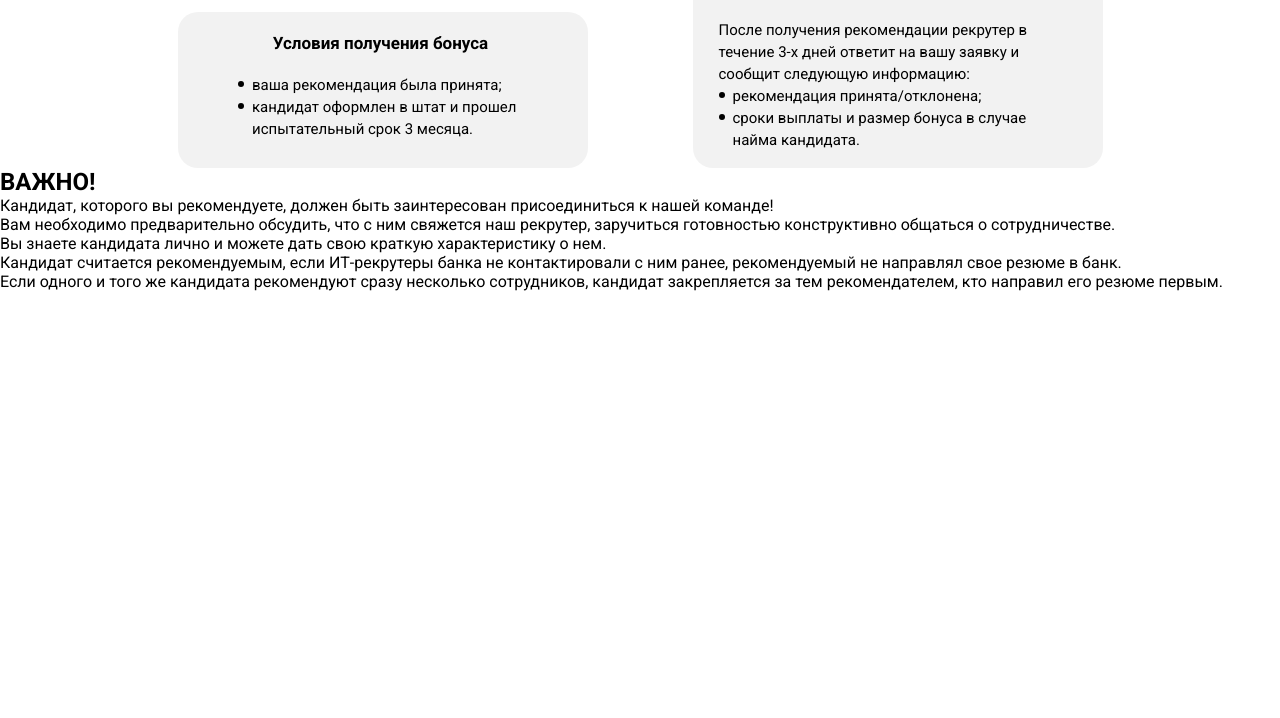
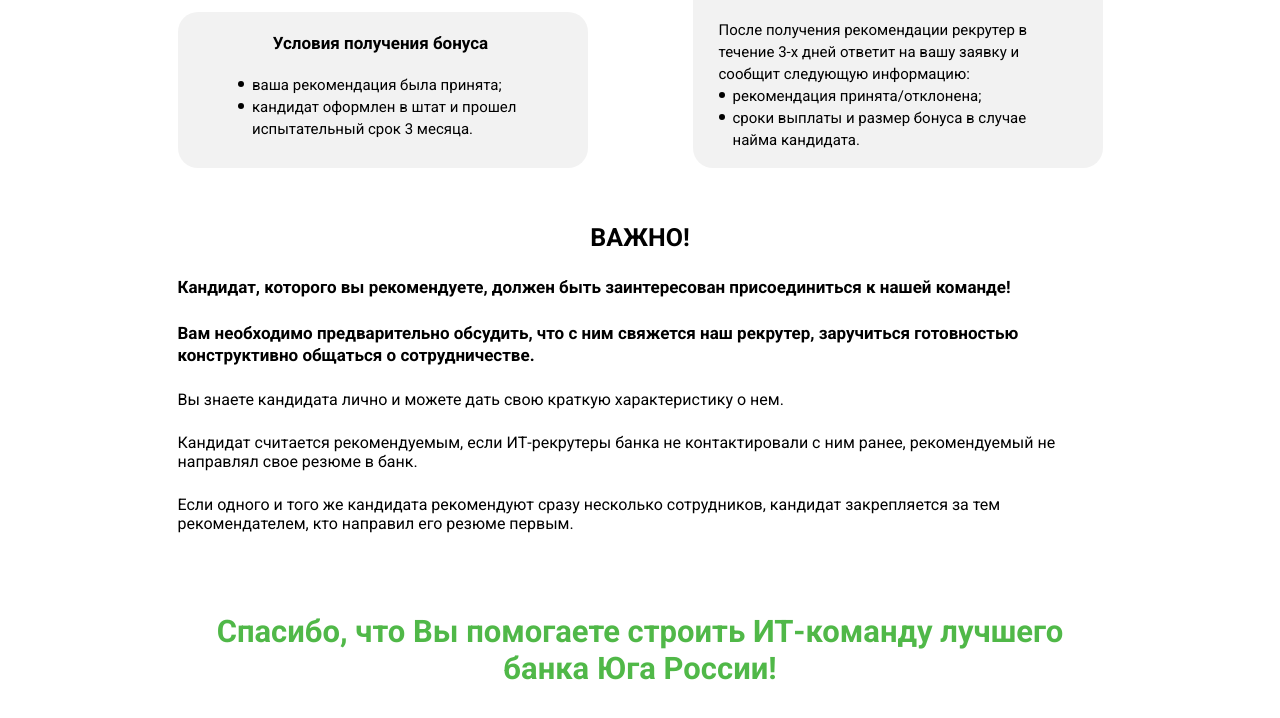
Before and after one commit to Tesla220-1/showroom-work, a website: page src/index.html in a window 1280 px wide. Shown: the part 630-1348 px from the top of the page. Before the commit the page ends 921 px from the top, so only its background shows below. Drawn offline with Linux system fonts and the light colour scheme.

Commit message:
important-info ready

```diff
--- a/src/index.html
+++ b/src/index.html
@@ -105,6 +105,7 @@
 </section>
 
 <section class="important-info">
+    <div class="container">
         <h2 class="important-info__title">
             ВАЖНО!
         </h2>
@@ -123,6 +124,15 @@
         <p class="important-info__text">
             Если одного и того же кандидата рекомендуют сразу несколько сотрудников, кандидат закрепляется за тем рекомендателем, кто направил его резюме первым.
         </p>
+    </div>
+</section>
+
+<section class="thanks">
+    <div class="container">
+        <h2 class="thanks__title">
+            Спасибо, что Вы помогаете строить ИТ-команду лучшего банка Юга России!
+        </h2>
+    </div>
 </section>
 
 </body>
--- /dev/null
+++ b/src/sass/blocks/_important-info.scss
@@ -0,0 +1,18 @@
+.important-info {
+    margin-top: 55px;
+    &__title {
+        text-align: center;
+        font-size: 25px;
+    }
+    &__strong-text {
+        margin: 0;
+        margin-top: 24px;
+        font-size: 17px;
+        line-height: 22px;
+        font-weight: bold;
+    }
+    &__text {
+        margin: 0;
+        margin-top: 24px;
+    }
+}
--- /dev/null
+++ b/src/sass/blocks/_thanks.scss
@@ -0,0 +1,9 @@
+.thanks {
+    margin-top: 80px;
+    margin-bottom: 55px;
+    &__title {
+        text-align: center;
+        font-size: 31px;
+        color:#50b848;
+    }
+}
--- a/src/sass/style.scss
+++ b/src/sass/style.scss
@@ -14,3 +14,5 @@
 }
 
 @import 'blocks/terms-of-action';
+@import 'blocks/important-info';
+@import 'blocks/thanks';
```
Also changed, not shown: src/css/style.min.css. Lines whose indentation alone changed are shown as unchanged.
